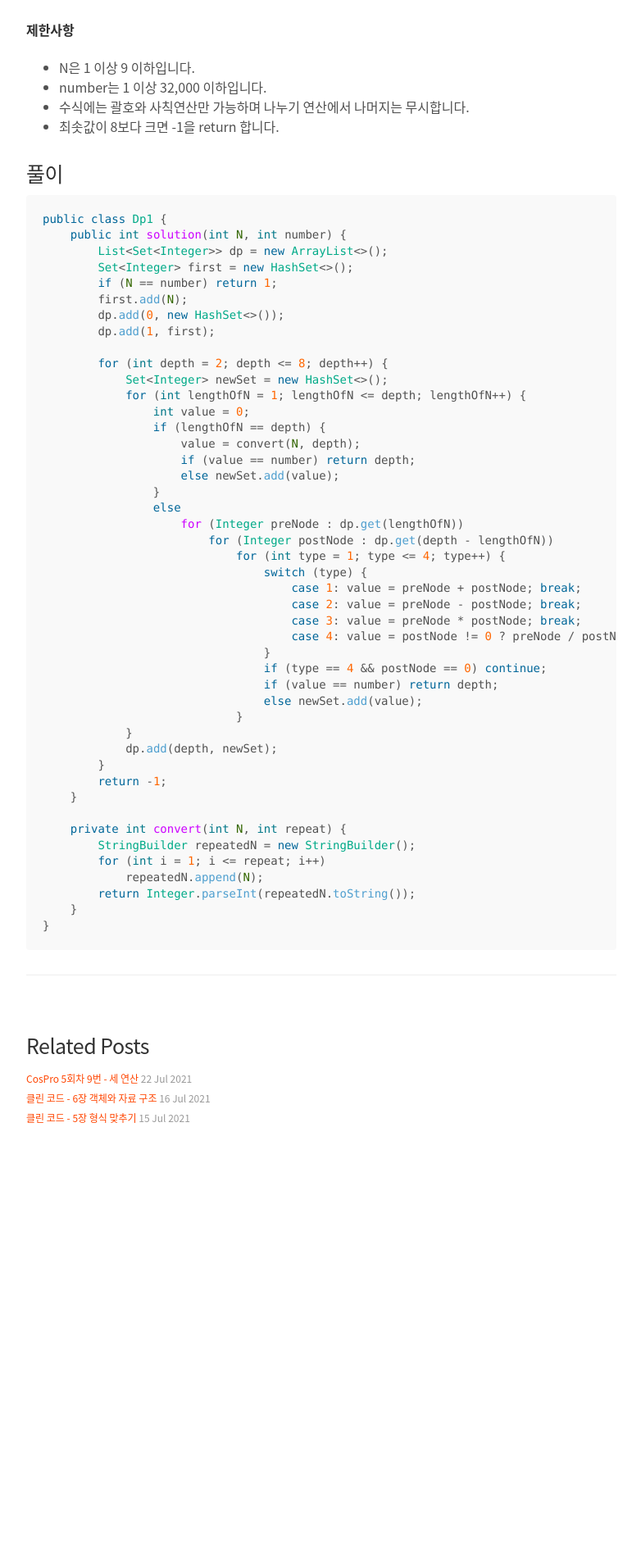
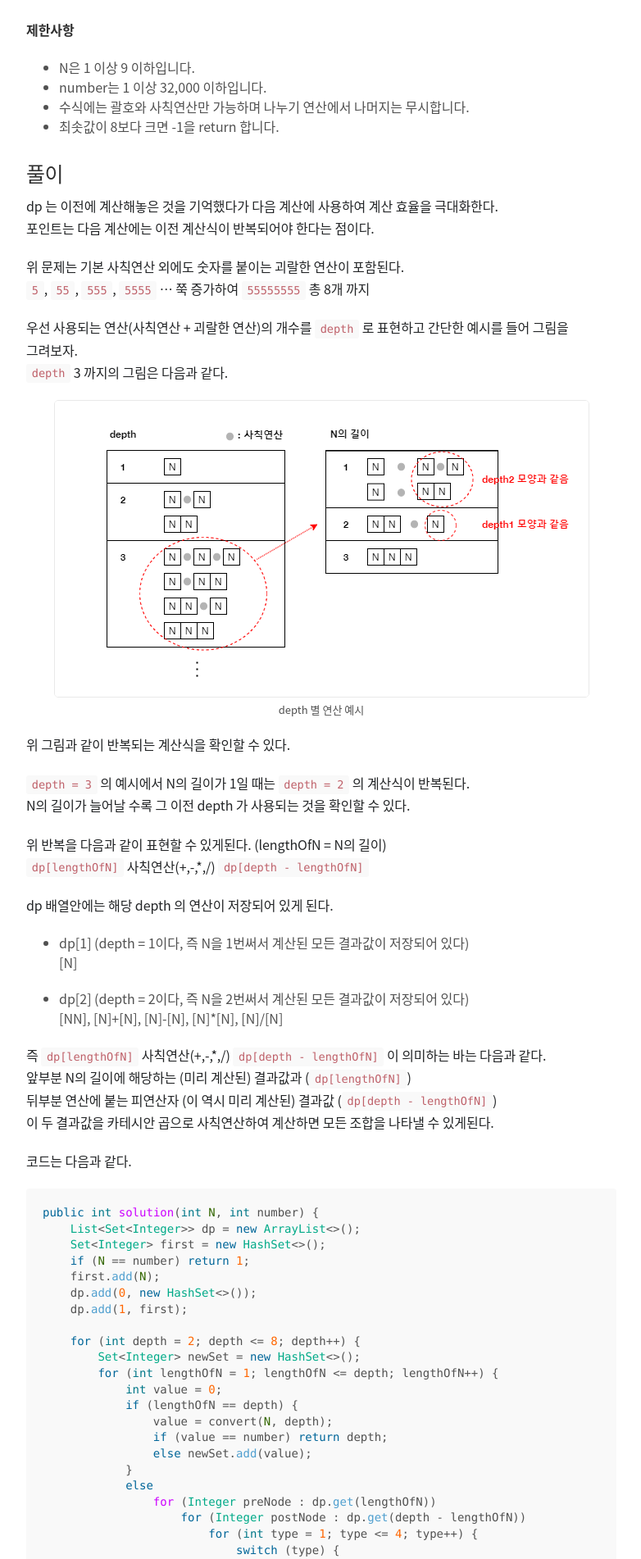
Before and after one commit to cholnh/cholnh.github.io, a Jekyll site: the page built from _posts/Dev/Algorithm/2021-7-22-다이나믹프로그래밍-programmers-dp-1.md, in a window 1280 px wide. Shown: the part 589-2491 px from the top of the page at 82% size, without its empty margins (248-1030 px from the left). Built offline with Jekyll 4.4.1, drawn with Linux system fonts in a browser that asks for light colours; comment, search, counter and statistics services are not loaded.

Commit message:
post algorithm 프로그래머스 dp - n으로 표현

````diff
--- a/_posts/Dev/Algorithm/2021-7-22-다이나믹프로그래밍-programmers-dp-1.md
+++ b/_posts/Dev/Algorithm/2021-7-22-다이나믹프로그래밍-programmers-dp-1.md
@@ -31,50 +31,101 @@ comments: true
 
 ### 풀이
 
+dp 는 이전에 계산해놓은 것을 기억했다가 다음 계산에 사용하여 계산 효율을 극대화한다.
+포인트는 다음 계산에는 이전 계산식이 반복되어야 한다는 점이다.
+
+<div class="br"/>
+
+위 문제는 기본 사칙연산 외에도 숫자를 붙이는 괴랄한 연산이 포함된다.
+`5`, `55`, `555`, `5555` ... 쭉 증가하여 `55555555` 총 8개 까지
+
+<div class="br"/>
+
+우선 사용되는 연산(사칙연산 + 괴랄한 연산)의 개수를 `depth` 로 표현하고 간단한 예시를 들어 그림을 그려보자.
+`depth` 3 까지의 그림은 다음과 같다.
+
+<div class="nzzi-image-box">
+  <img src="{{ site.url }}/assets/algorithm/dp-ex-2.png"/>
+  <div>depth 별 연산 예시</div>
+</div>
+
+위 그림과 같이 반복되는 계산식을 확인할 수 있다.
+
+<div class="br"/>
+
+`depth = 3` 의 예시에서 N의 길이가 1일 때는 `depth = 2` 의 계산식이 반복된다.
+N의 길이가 늘어날 수록 그 이전 depth 가 사용되는 것을 확인할 수 있다.
+
+<div class="br"/>
+
+위 반복을 다음과 같이 표현할 수 있게된다. (lengthOfN = N의 길이)
+`dp[lengthOfN]` 사칙연산(+,-,*,/) `dp[depth - lengthOfN]`
+
+<div class="br"/>
+
+dp 배열안에는 해당 depth 의 연산이 저장되어 있게 된다.
+
+- dp\[1\] (depth = 1이다, 즉 N을 1번써서 계산된 모든 결과값이 저장되어 있다)
+  [N]
+
+<div class="br"/>
+
+- dp\[2\] (depth = 2이다, 즉 N을 2번써서 계산된 모든 결과값이 저장되어 있다)
+  [NN], [N]+[N], [N]-[N], [N]*[N], [N]/[N]
+
+<div class="br"/>
+
+즉 `dp[lengthOfN]` 사칙연산(+,-,*,/) `dp[depth - lengthOfN]` 이 의미하는 바는 다음과 같다.
+앞부분 N의 길이에 해당하는 (미리 계산된) 결과값과 (`dp[lengthOfN]`)
+뒤부분 연산에 붙는 피연산자 (이 역시 미리 계산된) 결과값 (`dp[depth - lengthOfN]`)
+이 두 결과값을 카테시안 곱으로 사칙연산하여 계산하면 모든 조합을 나타낼 수 있게된다.
+
+<div class="br"/>
+
+코드는 다음과 같다.
+
 ```java
-public class Dp1 {
-    public int solution(int N, int number) {
-        List<Set<Integer>> dp = new ArrayList<>();
-        Set<Integer> first = new HashSet<>();
-        if (N == number) return 1;
-        first.add(N);
-        dp.add(0, new HashSet<>());
-        dp.add(1, first);
+public int solution(int N, int number) {
+    List<Set<Integer>> dp = new ArrayList<>();
+    Set<Integer> first = new HashSet<>();
+    if (N == number) return 1;
+    first.add(N);
+    dp.add(0, new HashSet<>());
+    dp.add(1, first);
 
-        for (int depth = 2; depth <= 8; depth++) {
-            Set<Integer> newSet = new HashSet<>();
-            for (int lengthOfN = 1; lengthOfN <= depth; lengthOfN++) {
-                int value = 0;
-                if (lengthOfN == depth) {
-                    value = convert(N, depth);
-                    if (value == number) return depth;
-                    else newSet.add(value);
-                }
-                else
-                    for (Integer preNode : dp.get(lengthOfN))
-                        for (Integer postNode : dp.get(depth - lengthOfN))
-                            for (int type = 1; type <= 4; type++) {
-                                switch (type) {
-                                    case 1: value = preNode + postNode; break;
-                                    case 2: value = preNode - postNode; break;
-                                    case 3: value = preNode * postNode; break;
-                                    case 4: value = postNode != 0 ? preNode / postNode : -1; break;
-                                }
-                                if (type == 4 && postNode == 0) continue;
-                                if (value == number) return depth;
-                                else newSet.add(value);
+    for (int depth = 2; depth <= 8; depth++) {
+        Set<Integer> newSet = new HashSet<>();
+        for (int lengthOfN = 1; lengthOfN <= depth; lengthOfN++) {
+            int value = 0;
+            if (lengthOfN == depth) {
+                value = convert(N, depth);
+                if (value == number) return depth;
+                else newSet.add(value);
+            }
+            else
+                for (Integer preNode : dp.get(lengthOfN))
+                    for (Integer postNode : dp.get(depth - lengthOfN))
+                        for (int type = 1; type <= 4; type++) {
+                            switch (type) {
+                                case 1: value = preNode + postNode; break;
+                                case 2: value = preNode - postNode; break;
+                                case 3: value = preNode * postNode; break;
+                                case 4: value = postNode != 0 ? preNode / postNode : -1; break;
                             }
-            }
-            dp.add(depth, newSet);
+                            if (type == 4 && postNode == 0) continue;
+                            if (value == number) return depth;
+                            else newSet.add(value);
+                        }
         }
-        return -1;
+        dp.add(depth, newSet);
     }
+    return -1;
+}
 
-    private int convert(int N, int repeat) {
-        StringBuilder repeatedN = new StringBuilder();
-        for (int i = 1; i <= repeat; i++)
-            repeatedN.append(N);
-        return Integer.parseInt(repeatedN.toString());
-    }
+private int convert(int N, int repeat) {
+    StringBuilder repeatedN = new StringBuilder();
+    for (int i = 1; i <= repeat; i++)
+        repeatedN.append(N);
+    return Integer.parseInt(repeatedN.toString());
 }
 ```
````
Also changed, not shown: assets/algorithm/dp-ex-2.png (added).
